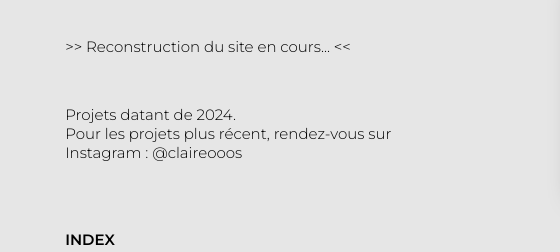
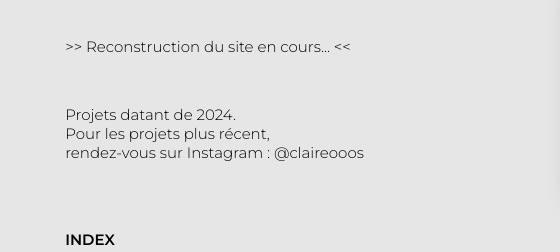
Before and after one commit to claireosmont/claireosmont.github.io, a plain HTML site: page index.html in a window 1280 px wide. Shown: the part 316-568 px from the top of the page, 0-560 px from the left. Drawn offline with Linux system fonts and the light colour scheme; grey boxes are pictures that could not be loaded; a web font is replaced by a local one.

Commit message:
Update index.html

```diff
--- a/index.html
+++ b/index.html
@@ -29,7 +29,7 @@
                         <!-- <p class="cadre2"> Garde<p> -->
                         <p class="contenu-index"> <br> Direction artistique <br> & création graphique <br> </p>
                         <p class="contenu"> >> Reconstruction du site en cours... << <br>  <br> </p>
-                        <p class="contenu"> Projets datant de 2024.<br>Pour les projets plus récent, rendez-vous sur Instagram : <a href="https://www.instagram.com/claireooos/"> @claireooos </a> <br><br> </p>
+                        <p class="contenu"> Projets datant de 2024.<br>Pour les projets plus récent, <br> rendez-vous sur Instagram : <a href="https://www.instagram.com/claireooos/"> @claireooos </a> <br><br> </p>
 
                         <br>
                         <p class="cadre-apropos"><a href="projets.html" >INDEX</a></p>
```
